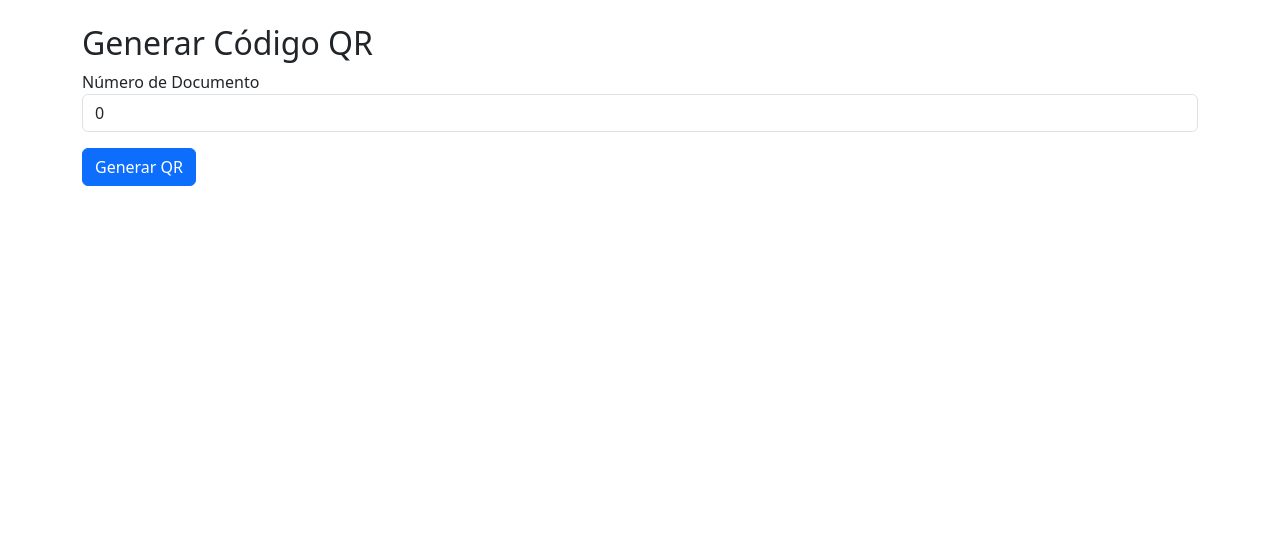
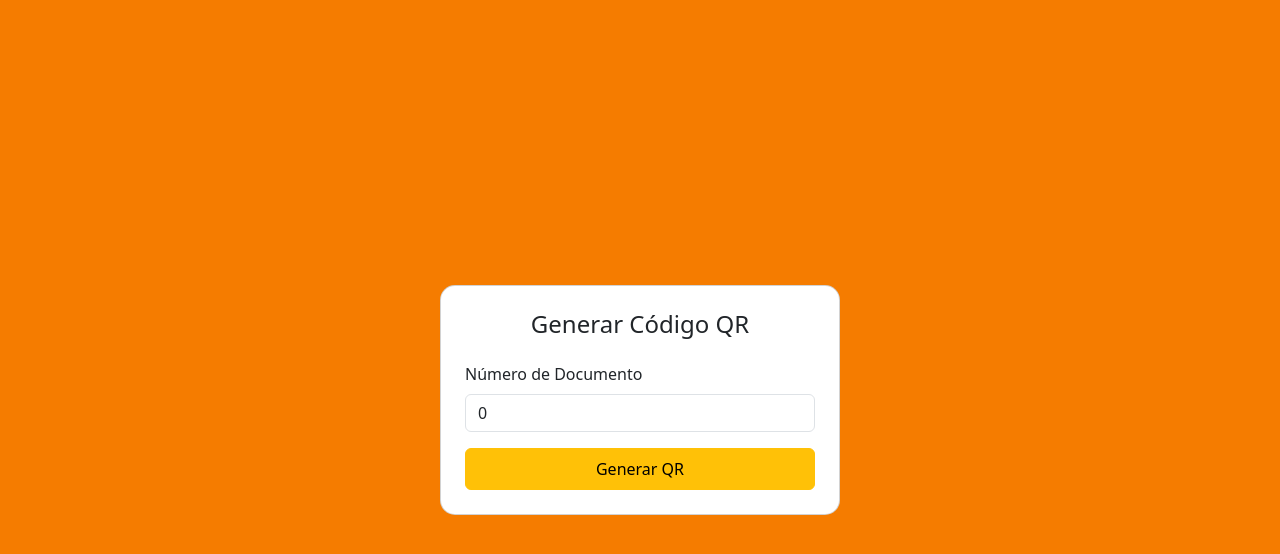
Before and after one commit to 114537-Bothner-Eric/group-7-access-management, an Angular app: page /qr in a window 1280 px wide. Shown: the top 554 px of the page. Built offline with nearby package versions, Linux system fonts and the light colour scheme.

Commit message:
view-improvements2

```diff
--- a/src/app/qr/features/qr/qr.component.html
+++ b/src/app/qr/features/qr/qr.component.html
@@ -1,15 +1,20 @@
-<div class="container mt-4">
-    <h2>Generar Código QR</h2>
+<div class="d-flex justify-content-center align-items-center vh-100" style="background-color: #f57c00;">
+    <div class="card p-4 m-3" style="width: 400px; border-radius: 15px;">
+        <h4 class="text-center mb-4">Generar Código QR</h4>
 
-    <div class="form-group mb-3">
-        <label for="docNumber">Número de Documento</label>
-        <input type="number" class="form-control" [(ngModel)]="docNumber" placeholder="Ingrese el número de documento">
-    </div>
+        <div class="form-group mb-3">
+            <label for="docNumber" class="form-label">Número de Documento</label>
+            <input type="number" class="form-control" id="docNumber" [(ngModel)]="docNumber"
+                   placeholder="Ingrese el número de documento">
+        </div>
 
-    <button class="btn btn-primary mb-3" (click)="generateQr()">Generar QR</button>
+        <div class="d-grid gap-2">
+            <button class="btn btn-warning py-2" (click)="generateQr()">Generar QR</button>
+        </div>
 
-    <div *ngIf="qrImageSrc">
-        <h3>Código QR:</h3>
-        <img [src]="qrImageSrc" alt="Código QR">
+        <div *ngIf="qrImageSrc" class="text-center mt-4">
+            <h5 class="mb-3">Código QR:</h5>
+            <img [src]="qrImageSrc" alt="Código QR" style="max-width: 100%;">
+        </div>
     </div>
 </div>
```
